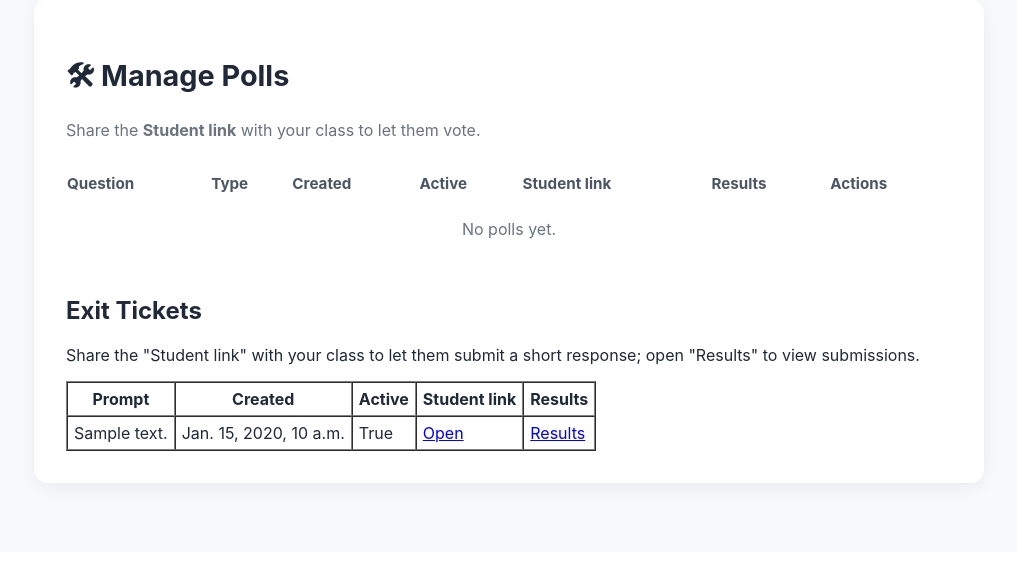
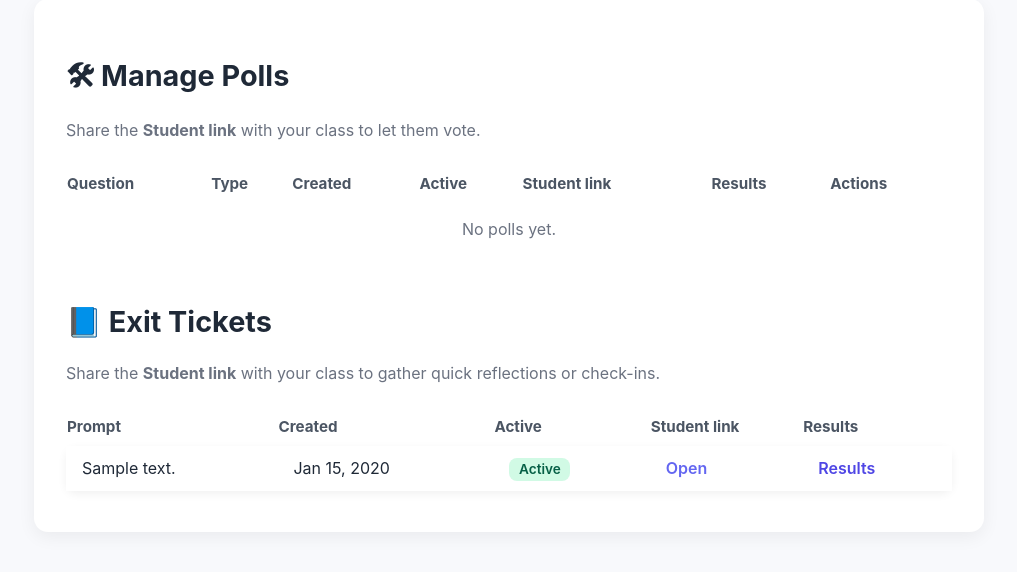
Before and after one commit to ShiXzYz/Engauge, a Django app: page /manage/ in a window 1280 px wide. Shown: the part 248-820 px from the top of the page, without its empty margins (131-1148 px from the left). Before the commit the page ends 738 px from the top, so only its background shows below. Run offline with Django 4.2, Linux system fonts and the light colour scheme; tables that the repository leaves empty hold one stand-in row (values such as "Sample post"); data that the repository does not hold is empty; parts of the project's set-up code (start-up, migrations or seed data) failed here and were passed over.

Commit message:
fixed merge issues, changed format for exit ticket

```diff
--- a/polls/urls.py
+++ b/polls/urls.py
@@ -13,6 +13,8 @@ urlpatterns = [
     path('poll/<uuid:poll_id>/vote/', views.poll_vote, name='poll_vote'),
     path('poll/<uuid:poll_id>/submitted/', views.poll_submitted, name='poll_submitted'),
     path('poll/<uuid:poll_id>/results/', views.poll_results, name='poll_results'),
+    path('poll/<uuid:poll_id>/toggle/', views.toggle_poll_active, name='toggle_poll_active'),
+    path('poll/<uuid:poll_id>/delete/', views.delete_poll, name='delete_poll'),
     # exit tickets
     path('exit/<uuid:ticket_id>/', views.exit_ticket_display, name='exit_ticket_display'),
     path('exit/<uuid:ticket_id>/submit/', views.exit_ticket_submit, name='exit_ticket_submit'),
--- a/polls/views.py
+++ b/polls/views.py
@@ -74,23 +74,21 @@ def review_generated(request, doc_id):
             q.status = 'accepted'
             q.save()
             if q.kind == 'mcq':
-                # create poll
-                Poll.objects.create(question_text=q.text, choices=q.choices)
+                # create poll with question format and correct answer
+                question_format = request.POST.get('question_format', 'single_choice')
+                correct_answer = request.POST.get('correct_answer', None)
+                if correct_answer:
+                    correct_answer = int(correct_answer)
+                Poll.objects.create(
+                    question_text=q.text,
+                    choices=q.choices,
+                    question_format=question_format,
+                    correct_answer=correct_answer
+                )
             else:
                 # create exit ticket
                 from .models import ExitTicket
                 ExitTicket.objects.create(prompt_text=q.text)
-            # create poll
-            question_format = request.POST.get('question_format', 'single_choice')
-            correct_answer = request.POST.get('correct_answer', None)
-            if correct_answer:
-                correct_answer = int(correct_answer)
-            Poll.objects.create(
-                question_text=q.text,
-                choices=q.choices,
-                question_format=question_format,
-                correct_answer=correct_answer
-            )
 
             # Check if there are any remaining pending questions
             remaining_questions = doc.generated_questions.filter(status='pending').count()
--- a/templates/polls/manage.html
+++ b/templates/polls/manage.html
@@ -78,11 +78,19 @@
     </tbody>
   </table>
 
-  <h2 style="margin-top:2rem">Exit Tickets</h2>
-  <p>Share the "Student link" with your class to let them submit a short response; open "Results" to view submissions.</p>
-  <table border="1" cellpadding="6" cellspacing="0">
+<h2 style="margin-top:2.5rem; font-size:1.8rem;">📘 Exit Tickets</h2>
+<p style="color:#6b7280; margin-bottom:1.5rem;">
+  Share the <strong>Student link</strong> with your class to gather quick reflections or check-ins.
+</p>
+
+<table style="
+  width:100%;
+  border-collapse:separate;
+  border-spacing:0 0.6rem;
+  margin-top:1rem;
+">
   <thead>
-      <tr>
+    <tr style="text-align:left; color:#4b5563; font-size:0.95rem;">
       <th>Prompt</th>
       <th>Created</th>
       <th>Active</th>
@@ -90,17 +98,54 @@
       <th>Results</th>
     </tr>
   </thead>
+
   <tbody>
     {% for t in tickets %}
-      <tr>
-        <td>{{ t.prompt_text|truncatechars:100 }}</td>
-        <td>{{ t.created_at }}</td>
-        <td>{{ t.active }}</td>
-        <td><a href="{% url 'polls:exit_ticket_display' ticket_id=t.id %}" target="_blank">Open</a></td>
-        <td><a href="{% url 'polls:exit_ticket_results' ticket_id=t.id %}">Results</a></td>
+    <tr style="
+      background:white;
+      box-shadow:0 3px 10px rgba(0,0,0,0.06);
+      border-radius:10px;
+    ">
+      <td style="padding:0.8rem 1rem;">{{ t.prompt_text|truncatechars:120 }}</td>
+
+      <td style="padding:0.8rem 1rem;">
+        {{ t.created_at|date:"M d, Y" }}
+      </td>
+
+      <td style="padding:0.8rem 1rem;">
+        <span style="
+          padding:0.2rem 0.6rem;
+          border-radius:8px;
+          font-size:0.85rem;
+          font-weight:600;
+          color:{% if t.active %}#065f46{% else %}#92400e{% endif %};
+          background:{% if t.active %}#d1fae5{% else %}#fef3c7{% endif %};
+        ">
+          {% if t.active %}Active{% else %}Inactive{% endif %}
+        </span>
+      </td>
+
+      <td style="padding:0.8rem 1rem;">
+        <a href="{% url 'polls:exit_ticket_display' ticket_id=t.id %}"
+           target="_blank"
+           style="color:#6366f1; font-weight:600; text-decoration:none;">
+          Open
+        </a>
+      </td>
+
+      <td style="padding:0.8rem 1rem;">
+        <a href="{% url 'polls:exit_ticket_results' ticket_id=t.id %}"
+           style="color:#4f46e5; font-weight:600; text-decoration:none;">
+          Results
+        </a>
+      </td>
     </tr>
     {% empty %}
-      <tr><td colspan="5">No exit tickets yet. Accept exit ticket prompts from a document.</td></tr>
+    <tr>
+      <td colspan="5" style="padding:1rem; text-align:center; color:#6b7280;">
+        No exit tickets yet.
+      </td>
+    </tr>
     {% endfor %}
   </tbody>
 </table>
```
Also changed, not shown: templates/polls/exit_ticket_display.html (+21 -0 lines), templates/polls/poll_display.html (+18 -0 lines), templates/polls/review.html (+14 -39 lines), polls/migrations/0006_merge_20251115_2239.py (added). Lines whose indentation alone changed are shown as unchanged.
